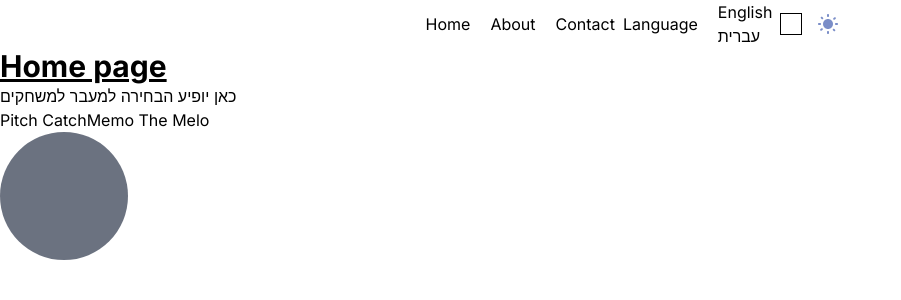
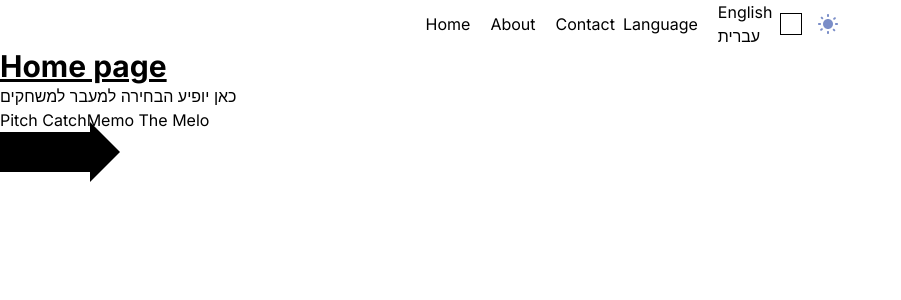
Before and after one commit to IradDoron/pitcholympics, a Next.js app: page /en in a window 1280 px wide. Shown: the top 300 px of the page, without its empty margins (0-901 px from the left). Built offline with nearby package versions, Linux system fonts and the light colour scheme.

Commit message:
deleted files and arrow finished

```diff
--- a/src/app/[lang]/page.tsx
+++ b/src/app/[lang]/page.tsx
@@ -3,9 +3,10 @@ import Link from '@/components/core/link';
 import { LangParam } from '@/types';
 import { getDictionaryServer } from '@/utils/getDictionaryServer';
 import PageTitle from '@shared/PageTitle';
-import LevelLink from '@/components/core/level-link/levelLink';
-import LevelsLinksContainer from '@/components/core/levels-links-container';
-import NotesCircle from '@/components/core/notes-circle/notesCircle';
+import LevelLink from '@/components/core/levelLink/LevelLink';
+import LevelsLinksContainer from '@/components/core/levelsLinksContainer';
+import NotesCircle from '@/components/core/notesCircle/NotesCircle';
+import ArrowLink from '@/components/shared/arrowLink';
 
 const Home = async ({ params: { lang } }: LangParam) => {
 	const dict = await getDictionaryServer(lang);
@@ -15,21 +16,7 @@ const Home = async ({ params: { lang } }: LangParam) => {
 		<>
 			<PageTitle title={page.title} />
 			<HomePage title={page.title} lang={lang} />
-
-			{/* <Link label={'Taim'} url={`http://www.google.com`} shape="circle" />
-			<LevelsLinksContainer>
-			<LevelLink state={'passed'} url={`http://www.google.com`} level={1}/>
-			<LevelLink state={'passed'} url={`http://www.google.com`} level={2}/>
-			<LevelLink state={'passed'} url={`http://www.google.com`} level={3}/>
-			<LevelLink state={'passed'} url={`http://www.google.com`} level={4}/>
-			<LevelLink state={'passed'} url={`http://www.google.com`} level={5}/>
-			<LevelLink state={'passed'} url={`http://www.google.com`} level={6}/>
-			<LevelLink state={'passed'} url={`http://www.google.com`} level={7}/>
-			<LevelLink state={'failed'} url={`http://www.google.com`} level={8}/>
-			<LevelLink state={'current'} url={`http://www.google.com`} level={9}/>
-			<LevelLink state={'current'} url={`http://www.google.com`} level={10}/>
-			</LevelsLinksContainer> */}
-			<NotesCircle state={'notPlayed'} />
+			<ArrowLink url={'http://google.com'}/>
 		</>
 	);
 };
--- a/src/components/core/level-link/index.ts
+++ /dev/null
@@ -1,2 +0,0 @@
-import levelLink from "./levelLink";
-export default levelLink;
--- /dev/null
+++ b/src/components/core/levelLink/index.ts
@@ -0,0 +1,2 @@
+import levelLink from "./LevelLink";
+export default levelLink;
--- /dev/null
+++ b/src/components/shared/arrowLink/ArrowLink.tsx
@@ -0,0 +1,20 @@
+import React from 'react';
+import Link from 'next/link';
+
+type Props = {
+  url: string;
+};
+
+const ArrowLink = ({ url }: Props) => {
+  return (
+    <>
+      <Link href={'http://www.google.com'}>
+        <div className="w-[100px] h-[40px] bg-black relative">
+          <div className="w-0 h-5 border-l-[30px] border-t-[30px] border-t-transparent border-b-transparent border-b-[30px] border-r-[30px] border-l-dark-100 border-r-transparent absolute top-[-25%] right-[-50%] bg-transparent"></div>
+        </div>
+      </Link>
+    </>
+  );
+};
+
+export default ArrowLink;
--- /dev/null
+++ b/src/components/shared/arrowLink/index.ts
@@ -0,0 +1,2 @@
+import ArrowLink from "./ArrowLink";
+export default ArrowLink;
```
Also changed, not shown: src/components/core/levelLink/LevelLink.tsx (renamed from src/components/core/level-link/levelLink.tsx), src/components/core/levelsLinksContainer/LevelsLinksContainer.tsx (renamed from src/components/core/levels-links-container/LevelsLinksContainer.tsx), src/components/core/levelsLinksContainer/index.ts (renamed from src/components/core/levels-links-container/index.ts), src/components/core/notesCircle/NotesCircle.tsx (renamed from src/components/core/notes-circle/notesCircle.tsx), src/components/core/notesCircle/index.ts (added).
